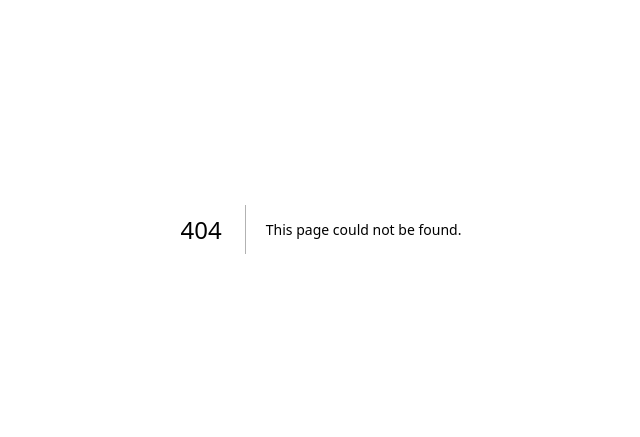
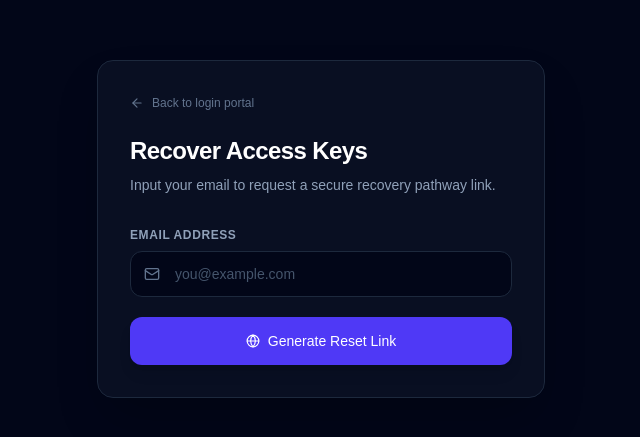
Before and after one commit to asobuilds/devcraft-career, a Next.js app: page /forgot-password in a window 1280 px wide. Before the commit this address had no page. Shown: the part 171-608 px from the top of the page, without its empty margins (319-959 px from the left). Built offline with nearby package versions, Linux system fonts and the light colour scheme; no server answers.

Commit message:
feat: complete robust password reset link generations and token recovery gateways

```diff
--- /dev/null
+++ b/app/forgot-password/page.tsx
@@ -0,0 +1,82 @@
+'use client';
+
+import React, { useState } from 'react';
+import Link from 'next/link';
+import { ArrowLeft, Mail, Loader2, Globe } from 'lucide-react';
+import { supabase } from '@/lib/supabase';
+
+export default function ForgotPassword() {
+  const [email, setEmail] = useState('');
+  const [loading, setLoading] = useState(false);
+  const [message, setMessage] = useState<string | null>(null);
+
+  const handleResetRequest = async (e: React.FormEvent) => {
+    e.preventDefault();
+    setLoading(true);
+    setMessage(null);
+
+    try {
+      // Direct integration mapping call requesting automated password reset handshakes
+      const { error } = await supabase.auth.resetPasswordForEmail(email, {
+        redirectTo: `${window.location.origin}/reset-password`,
+      });
+
+      if (error) throw error;
+      setMessage('✅ Reset instructions dispatched! Check your email inbox for the recovery link.');
+      setEmail('');
+    } catch (err: any) {
+      setMessage('❌ Request failed: ' + (err.message || 'Unknown error occurred.'));
+    } finally {
+      setLoading(false);
+    }
+  };
+
+  return (
+    <div className="min-h-screen bg-slate-950 text-slate-100 flex items-center justify-center p-6 relative">
+      <div className="w-full max-w-md bg-slate-900/60 border border-slate-800 p-8 rounded-2xl backdrop-blur-md shadow-2xl relative z-10">
+
+        <Link href="/login" className="inline-flex items-center gap-2 text-xs font-medium text-slate-500 hover:text-slate-300 transition-colors mb-6">
+          <ArrowLeft size={14} /> {"Back to login portal"}
+        </Link>
+
+        <div className="space-y-2 mb-8">
+          <h2 className="text-2xl font-bold tracking-tight text-white">{"Recover Access Keys"}</h2>
+          <p className="text-sm text-slate-400">{"Input your email to request a secure recovery pathway link."}</p>
+        </div>
+
+        {message && (
+          <div className="p-3.5 mb-5 rounded-xl border border-slate-800 bg-slate-950 text-xs font-medium text-slate-300 leading-relaxed">
+            {message}
+          </div>
+        )}
+
+        <form onSubmit={handleResetRequest} className="space-y-5">
+          <div>
+            <label className="block text-xs font-semibold uppercase tracking-wider text-slate-400 mb-2">{"Email Address"}</label>
+            <div className="relative">
+              <Mail size={16} className="absolute left-3.5 top-1/2 -translate-y-1/2 text-slate-500" />
+              <input
+                type="email"
+                value={email}
+                onChange={(e) => setEmail(e.target.value)}
+                placeholder="you@example.com"
+                className="w-full bg-slate-950 border border-slate-800 rounded-xl py-3 pl-11 pr-4 text-sm text-white placeholder-slate-600 focus:outline-none focus:border-slate-700"
+                required
+                disabled={loading}
+              />
+            </div>
+          </div>
+
+          <button
+            type="submit"
+            disabled={loading}
+            className="w-full font-medium text-sm text-white py-3.5 rounded-xl shadow-lg bg-indigo-600 hover:bg-indigo-500 transition-all flex items-center justify-center gap-2 disabled:opacity-50"
+          >
+            {loading ? <Loader2 size={16} className="animate-spin" /> : <Globe size={14} />}
+            {loading ? 'Processing link...' : 'Generate Reset Link'}
+          </button>
+        </form>
+      </div>
+    </div>
+  );
+}
--- a/app/login/page.tsx
+++ b/app/login/page.tsx
@@ -78,7 +78,13 @@ export default function Login() {
 
         <form onSubmit={handleSignIn} className="space-y-5">
           <div>
-            <label className="block text-xs font-semibold uppercase tracking-wider text-slate-400 mb-2">Email Address</label>
+            <div className="flex justify-between items-center mb-2">
+              <label className="block text-xs font-semibold uppercase tracking-wider text-slate-400">Password</label>
+              <Link href="/forgot-password" className="text-[11px] text-indigo-400 hover:underline">
+                Forgot Password?
+              </Link>
+            </div>
+
             <div className="relative">
               <Mail size={16} className="absolute left-3.5 top-1/2 -translate-y-1/2 text-slate-500" />
               <input type="email" value={email} onChange={(e) => setEmail(e.target.value)} placeholder="you@example.com" className="w-full bg-slate-950 border border-slate-800 rounded-xl py-3 pl-11 pr-4 text-sm text-white" required disabled={loading} />
--- /dev/null
+++ b/app/reset-password/page.tsx
@@ -0,0 +1,87 @@
+'use client';
+
+import React, { useState } from 'react';
+import { useRouter } from 'next/navigation';
+import { Code2, Loader2, Save } from 'lucide-react';
+import { supabase } from '@/lib/supabase';
+
+export default function ResetPassword() {
+  const router = useRouter();
+  const [newPassword, setNewPassword] = useState('');
+  const [loading, setLoading] = useState(false);
+  const [statusMsg, setStatusMsg] = useState<string | null>(null);
+
+  const handlePasswordUpdate = async (e: React.FormEvent) => {
+    e.preventDefault();
+    if (newPassword.length < 6) {
+      alert('Password criteria must evaluate to at least 6 characters.');
+      return;
+    }
+
+    setLoading(true);
+    setStatusMsg(null);
+
+    try {
+      // Overwrite authentication access tokens directly via the recovered token session framework
+      const { error } = await supabase.auth.updateUser({ password: newPassword });
+
+      if (error) throw error;
+
+      setStatusMsg('✅ Password finalized successfully! Routing to your console terminal dashboard...');
+      setNewPassword('');
+
+      setTimeout(() => {
+        router.push('/dashboard');
+      }, 2500);
+    } catch (err: any) {
+      setStatusMsg('❌ Update failure: ' + (err.message || 'Verification token expired.'));
+    } {
+      setLoading(false);
+    }
+  };
+
+  return (
+    <div className="min-h-screen bg-slate-950 text-slate-100 flex items-center justify-center p-6 relative">
+      <div className="w-full max-w-md bg-slate-900/60 border border-slate-800 p-8 rounded-2xl backdrop-blur-md shadow-2xl relative z-10">
+
+        <div className="space-y-2 mb-8">
+          <h2 className="text-2xl font-bold tracking-tight text-white">{"Establish New Access Keys"}</h2>
+          <p className="text-sm text-slate-400">{"Type your updated security credentials to lock your dashboard profile."}</p>
+        </div>
+
+        {statusMsg && (
+          <div className="p-3.5 mb-5 rounded-xl border border-slate-800 bg-slate-950 text-xs font-medium text-slate-300 leading-relaxed">
+            {statusMsg}
+          </div>
+        )}
+
+        <form onSubmit={handlePasswordUpdate} className="space-y-5">
+          <div>
+            <label className="block text-xs font-semibold uppercase tracking-wider text-slate-400 mb-2">{"New Secure Password"}</label>
+            <div className="relative">
+              <Code2 size={16} className="absolute left-3.5 top-1/2 -translate-y-1/2 text-slate-500" />
+              <input
+                type="password"
+                value={newPassword}
+                onChange={(e) => setNewPassword(e.target.value)}
+                placeholder="••••••••"
+                className="w-full bg-slate-950 border border-slate-800 rounded-xl py-3 pl-11 pr-4 text-sm text-white"
+                required
+                disabled={loading}
+              />
+            </div>
+          </div>
+
+          <button
+            type="submit"
+            disabled={loading}
+            className="w-full font-medium text-sm text-white py-3.5 rounded-xl shadow-lg bg-indigo-600 hover:bg-indigo-500 transition-all flex items-center justify-center gap-2"
+          >
+            {loading ? <Loader2 size={16} className="animate-spin" /> : <Save size={14} />}
+            {'Finalize Security Keys'}
+          </button>
+        </form>
+      </div>
+    </div>
+  );
+}
```
